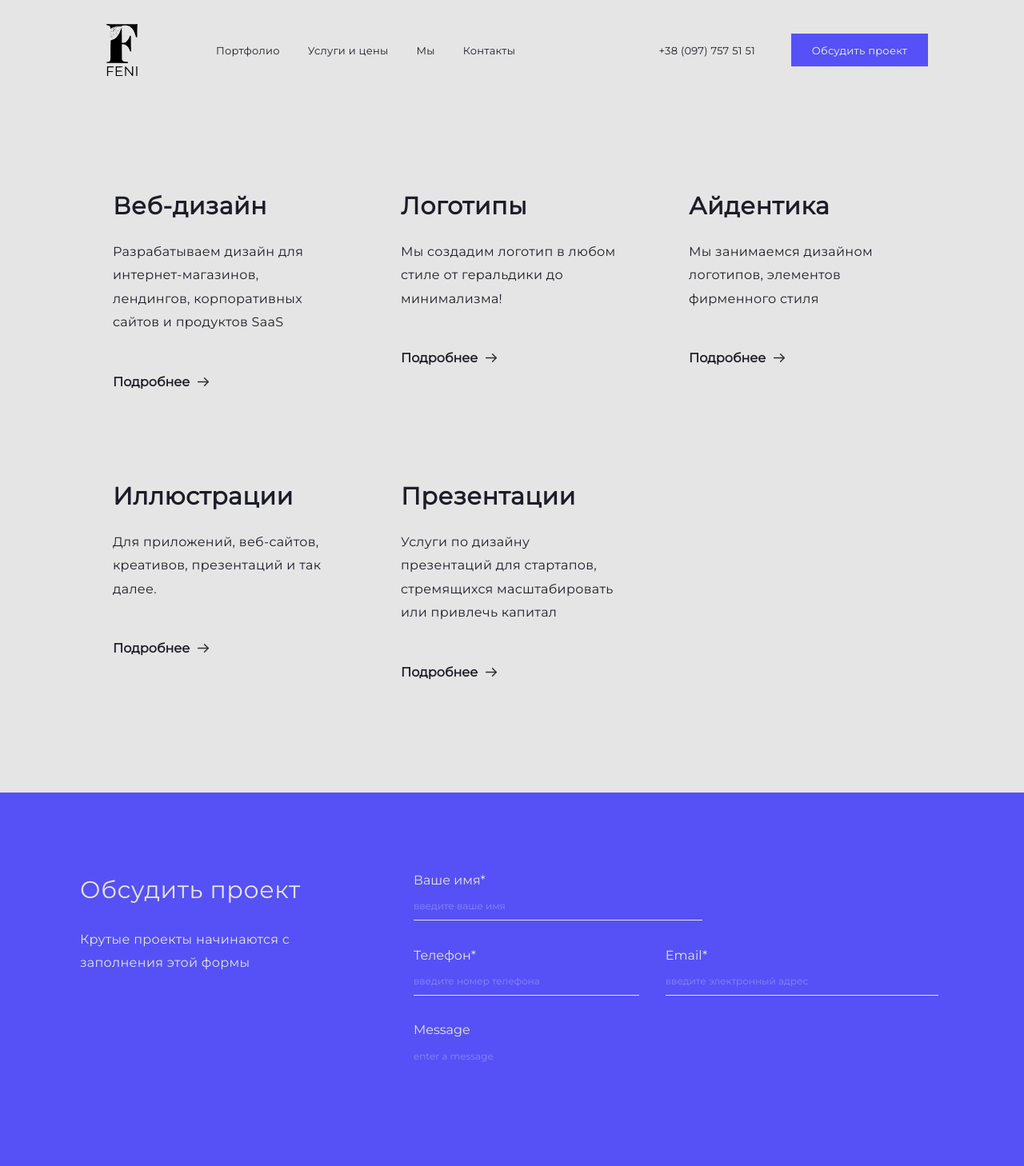
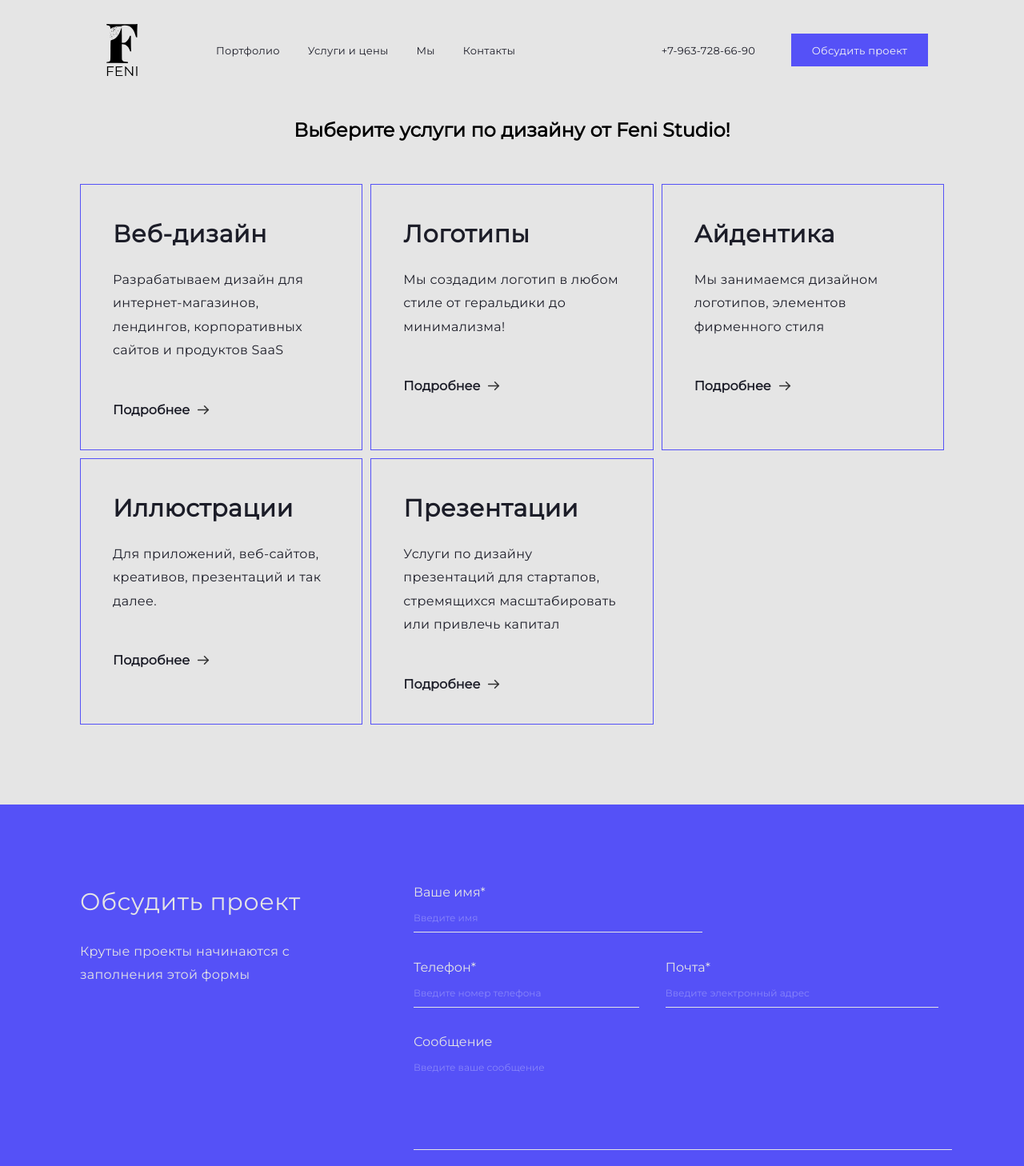
Before and after one commit to jkenix/jkenix.github.io, a React (Create React App) app: page /services in a window 1280 px wide. Shown: the top 1458 px of the page at 80% size. Built offline with nearby package versions, Linux system fonts and the light colour scheme.

Commit message:
Фикс внешн вида в хэде,сервисах, форме и контактах - Более лаконичный внешний вид, убраны англоязычные варианты и лишнее - Разделение кода 08/03/23

```diff
--- a/src/components/main/Discuss.jsx
+++ b/src/components/main/Discuss.jsx
@@ -34,7 +34,7 @@ export default function Discuss() {
             initial={{ y: 100, opacity: 0 }}
             whileInView={{ y: 0, opacity: 1 }}
             viewport={{ once: true }}>
-            <div className="feedback-row top">
+            <div className="l-feedback-row top">
               <label className="label-feedback" htmlFor="Client name">
                 Ваше имя*
               </label>
@@ -45,11 +45,11 @@ export default function Discuss() {
                 size="40"
                 className="form-input"
                 aria-required="true"
-                placeholder="введите ваше имя"
+                placeholder="Введите имя"
                 required={true}
               />
             </div>
-            <div className="feedback-row right">
+            <div className="l-feedback-row right">
               <label className="label-feedback" htmlFor="Client phone">
                 Телефон*
               </label>
@@ -60,13 +60,13 @@ export default function Discuss() {
                 size="40"
                 className="form-input"
                 aria-required="true"
-                placeholder="введите номер телефона"
+                placeholder="Введите номер телефона"
                 required={true}
               />
             </div>
-            <div className="feedback-row left">
+            <div className="l-feedback-row left">
               <label className="label-feedback" htmlFor="Client email">
-                Email*
+                Почта*
               </label>
               <input
                 type="email"
@@ -75,13 +75,13 @@ export default function Discuss() {
                 size="30"
                 className="form-input"
                 aria-required="true"
-                placeholder="введите электронный адрес"
+                placeholder="Введите электронный адрес"
                 required={true}
               />
             </div>
-            <div className="feedback-row message">
+            <div className="l-feedback-row message">
               <label htmlFor="Client message" className="label-feedback">
-                Message
+                Сообщение
               </label>
               <textarea
                 id="Client message"
@@ -90,7 +90,7 @@ export default function Discuss() {
                 cols="40"
                 rows="10"
                 className="form-input message-input"
-                placeholder="enter a message"></textarea>
+                placeholder="Введите ваше сообщение"></textarea>
             </div>
             <input
               type="submit"
--- a/src/components/main/Header.jsx
+++ b/src/components/main/Header.jsx
@@ -45,10 +45,10 @@ export default function Header() {
           </nav>
           <div className="disc-head">
             <a
-              href="tel:+38-097-757-5151"
+              href="tel:+7-963-728-66-90"
               className="feni-tel"
               title="Позвонить">
-              +38 (097) 757 51 51
+              +7-963-728-66-90
             </a>
             <a
               href="#discuss-project"
--- a/src/pages/Contacts.jsx
+++ b/src/pages/Contacts.jsx
@@ -35,8 +35,8 @@ export default function Contacts() {
             <div className="fcon-content">
               <div className="contact-info mail">
                 <h2 className="contacts-title small-section">Телефон</h2>
-                <a href="tel:+38-097-757-51-51" className="contacts-link">
-                  +38 (097) 757 51 51
+                <a href="tel:+7-963-728-66-90" className="contacts-link">
+                +7-963-728-66-90
                 </a>
               </div>
               <div className="contact-info num">
--- a/src/pages/Services.jsx
+++ b/src/pages/Services.jsx
@@ -1,5 +1,6 @@
 import React from "react";
 import { Helmet, HelmetProvider } from "react-helmet-async";
+import { motion } from "framer-motion";
 
 import Service from "../components/Service.jsx";
 
@@ -23,11 +24,14 @@ export default function Services() {
             content="Закажи услугу у Feni Design Studio"
           />
         </Helmet>
-        <main className="l-main">
-          <section
-            className="l-feni-services l-feni-section l-fm"
-            initial={{ y: 100, opacity: 0 }}
+        <main className="l-main l-services">
+          <motion.section
+            className="l-fs-title l-feni-section l-fm"
+            initial={{ y: 50, opacity: 0 }}
             animate={{ y: 0, opacity: 1 }}>
+            <h1 className="fs-title">Выберите услуги по дизайну от Feni Studio!</h1>
+          </motion.section>
+          <section className="l-feni-services l-feni-section l-fm">
             <Service
               title="Веб-дизайн"
               desc="Разрабатываем дизайн для интернет-магазинов, лендингов, корпоративных сайтов и продуктов SaaS"
--- a/src/styles/layout.scss
+++ b/src/styles/layout.scss
@@ -164,6 +164,30 @@
     z-index: 6;
   }
 }
+.l-feedback-row {
+  width: 100%;
+  margin-bottom: 30px;
+  &.top {
+    padding-right: 50px;
+    width: 53%;
+  }
+  &.right {
+    padding-right: 43px;
+    width: 41%;
+  }
+  &.left {
+    width: 50%;
+  }
+  > .form-input {
+    width: 100%;
+    margin-top: 15px;
+    padding: 0 10px 10px 0;
+  }
+  > .message-input {
+    border: none;
+    resize: none;
+  }
+}
 // === Portfolio ===
 .l-portfolio {
   margin-bottom: 50px;
@@ -215,21 +239,35 @@
   }
 }
 // === Services ===
+.l-services {
+  padding-top: 50px;
+}
+.l-fs-title {
+  text-align: center;
+  margin-bottom: 50px;
+  padding-left: 40px;
+  padding-right: 40px;
+  > .fs-title {
+    font-size: 1.5rem;
+    font-weight: 700;
+    line-height: 35px;
+  }
+}
 .l-feni-services {
   display: grid;
-  grid-template-columns: repeat(auto-fit, minmax(325px, 1fr));
-  grid-row-gap: 30px;
-  justify-items: center;
+  grid-template-columns: repeat(auto-fit, minmax(321px, 1fr));
+  grid-gap: 10px;
   padding-left: 100px;
   padding-right: 100px;
-  padding-bottom: 100px;
+  margin-bottom: 100px;
 }
 .l-feni-service {
-  border: 1px solid $we5;
+  border: 1px solid $b55;
   padding: 40px;
-  max-width: 350px;
   &:hover,
-  &:focus-visible {
+  &:focus-visible,
+  &:active {
+    outline: $ff5;
     border: 1px solid $ff5;
     > .feni-check {
       > span {
@@ -253,7 +291,7 @@
     column-gap: 5px;
     white-space: nowrap;
     > span {
-      font-weight: 700;;
+      font-weight: 700;
     }
   }
 }
--- a/src/styles/media.scss
+++ b/src/styles/media.scss
@@ -53,7 +53,10 @@
   }
   // === Services ===
   .l-feni-services {
-    grid-template-columns: repeat(auto-fit, minmax(269.1px, 1fr));
+    grid-template-columns: repeat(auto-fit, minmax(262px, 1fr));
+  }
+  .l-feni-service {
+    padding: 20px;
   }
   // === About ===
   .l-feni-about-skills {
@@ -146,7 +149,7 @@
     }
   }
   .fbi-block {
-    padding-top: 20px;
+    margin-top: 20px;
   }
   // Partners
   .l-feni-partners .fp-desc {
@@ -168,18 +171,18 @@
   .form-img-block {
     display: none;
   }
-  .feedback-row.top {
+  .l-feedback-row.top {
     width: 100%;
     padding-right: 0;
   }
-  .feedback-row.right {
+  .l-feedback-row.right {
     padding-right: 0;
   }
-  .feedback-row.right,
-  .feedback-row.left {
+  .l-feedback-row.right,
+  .l-feedback-row.left {
     width: 100%;
   }
-  .feedback-row.message {
+  .l-feedback-row.message {
     height: 100px;
     padding-bottom: 30px;
   }
@@ -206,6 +209,12 @@
         max-width: 100%;
       }
     }
+  }
+  // === Services ===
+  .l-feni-services {
+    padding-right: 30px;
+    padding-left: 35px;
+    grid-template-columns: repeat(auto-fit, minmax(263.1px, 1fr));
   }
   // === Services (Nested !!!) ===
 
@@ -317,11 +326,7 @@
   }
   // === Services ===
   .l-feni-services {
-    padding-right: 30px;
     grid-template-columns: repeat(auto-fit, minmax(229px, 1fr));
-  }
-  .l-feni-service {
-    padding: 20px;
   }
   // === About ===
   .l-feni-about {
@@ -372,9 +377,6 @@
   .l-feni-services {
     grid-template-columns: repeat(auto-fit, minmax(100%, 1fr));
   }
-  .l-feni-service {
-    max-width: 100%;
-  }
 }
 // 320px
 @media (max-width: 320px) {
--- a/src/styles/module.scss
+++ b/src/styles/module.scss
@@ -151,30 +151,6 @@
   }
 }
 // === Discuss Project ===
-.feedback-row {
-  width: 100%;
-  margin-bottom: 30px;
-  &.top {
-    padding-right: 50px;
-    width: 53%;
-  }
-  &.right {
-    // padding-right: 20px;
-    padding-right: 43px;
-    width: 41%;
-  }
-  &.left {
-    width: 50%;
-  }
-  > .form-input {
-    width: 100%;
-    padding-top: 15px;
-  }
-  > .message-input {
-    border: none;
-    resize: none;
-  }
-}
 .feedback-btn {
   border: none;
   min-width: 35%;
--- a/src/styles/state.scss
+++ b/src/styles/state.scss
@@ -114,6 +114,7 @@
   &:hover,
   &:focus-visible {
     opacity: 0.7;
+    outline: 2px solid $ff5;
   }
 }
 // LazyLoad work-desc
--- a/src/styles/theme.scss
+++ b/src/styles/theme.scss
@@ -108,7 +108,7 @@ body {
     color: $we5;
   }
 }
-.feedback-row {
+.l-feedback-row {
   .label-feedback,
   .form-input {
     color: $we5;
```
Also changed, not shown: 60 other files (tests, documents, lock files or other folders).
